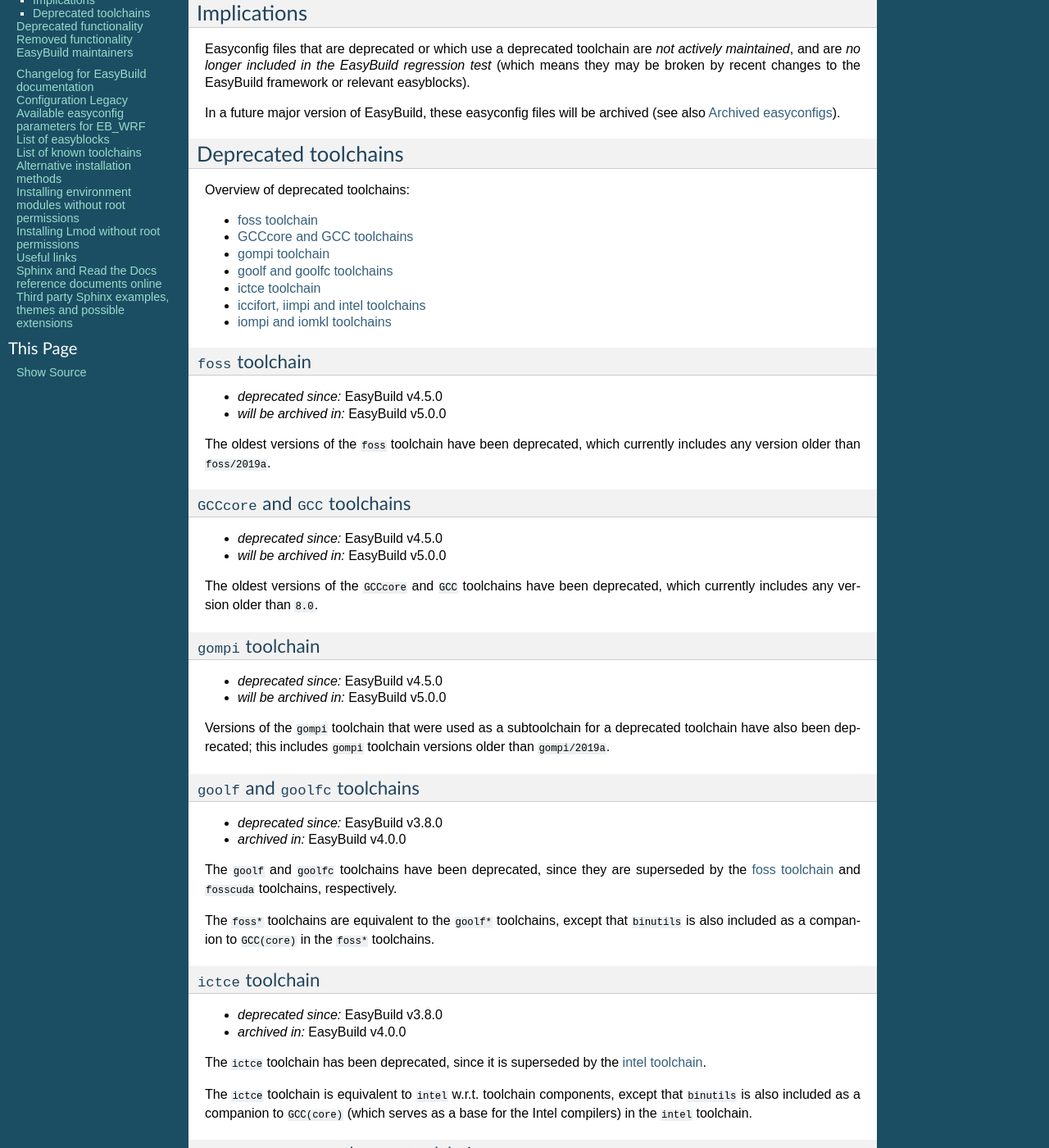
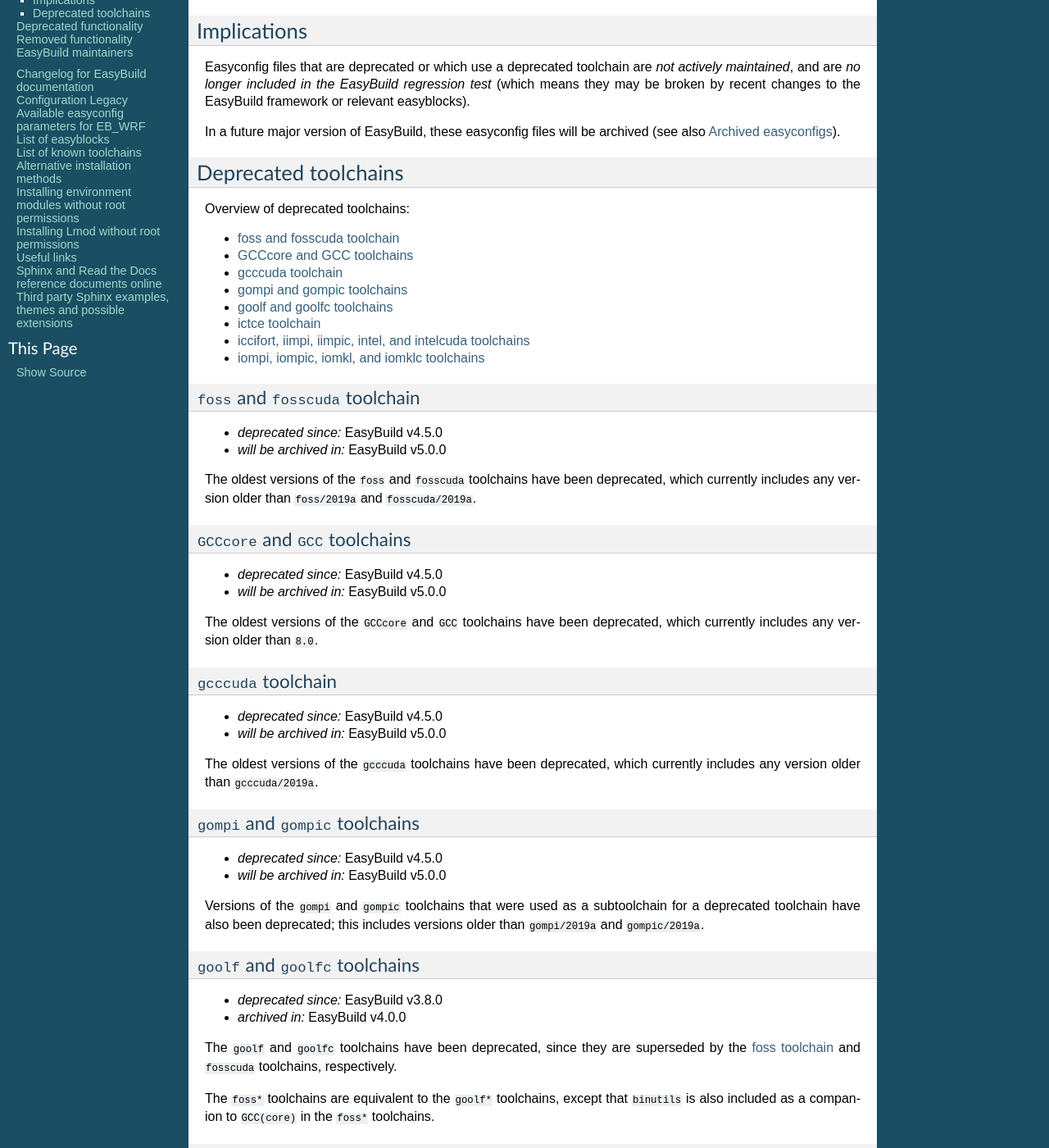
Before and after one commit to easybuilders/easybuild, a Sphinx documentation site: the page built from docs/Deprecated-easyconfigs.rst, in a window 1280 px wide and 1400 px high, scrolled down 997 px. Shown: the whole window at 82% size. Built offline with Sphinx 7.4.7, drawn with Linux system fonts in a browser that asks for light colours; pages that are not in the unit, such as notebooks, are missing from menus; some of the changed text lies outside the part shown.

Commit message:
another update for overview of deprecated toolchains for EasyBuild v4.5.0

```diff
--- a/docs/Deprecated-easyconfigs.rst
+++ b/docs/Deprecated-easyconfigs.rst
@@ -65,6 +65,7 @@
 
 * :ref:`deprecated_easyconfigs_toolchains_foss`
 * :ref:`deprecated_easyconfigs_toolchains_gcc`
+* :ref:`deprecated_easyconfigs_toolchains_gcccuda`
 * :ref:`deprecated_easyconfigs_toolchains_gompi`
 * :ref:`deprecated_easyconfigs_toolchains_goolf`
 * :ref:`deprecated_easyconfigs_toolchains_ictce`
@@ -74,14 +75,14 @@
 
 .. _deprecated_easyconfigs_toolchains_foss:
 
-``foss`` toolchain
-~~~~~~~~~~~~~~~~~~
+``foss`` and ``fosscuda`` toolchain
+~~~~~~~~~~~~~~~~~~~~~~~~~~~~~~~~~~~
 
 * *deprecated since:* EasyBuild v4.5.0
 * *will be archived in:* EasyBuild v5.0.0
 
-The oldest versions of the ``foss`` toolchain have been deprecated,
-which currently includes any version older than ``foss/2019a``.
+The oldest versions of the ``foss`` and ``fosscuda`` toolchains have been deprecated,
+which currently includes any version older than ``foss/2019a`` and ``fosscuda/2019a``.
 
 
 .. _deprecated_easyconfigs_toolchains_gcc:
@@ -96,16 +97,28 @@
 which currently includes any version older than ``8.0``.
 
 
-.. _deprecated_easyconfigs_toolchains_gompi:
+.. _deprecated_easyconfigs_toolchains_gcccuda:
 
-``gompi`` toolchain
-~~~~~~~~~~~~~~~~~~~
+``gcccuda`` toolchain
+~~~~~~~~~~~~~~~~~~~~~
 
 * *deprecated since:* EasyBuild v4.5.0
 * *will be archived in:* EasyBuild v5.0.0
 
-Versions of the ``gompi`` toolchain that were used as a subtoolchain for a deprecated toolchain
-have also been deprecated; this includes ``gompi`` toolchain versions older than ``gompi/2019a``.
+The oldest versions of the ``gcccuda`` toolchains have been deprecated,
+which currently includes any version older than ``gcccuda/2019a``.
+
+
+.. _deprecated_easyconfigs_toolchains_gompi:
+
+``gompi`` and ``gompic`` toolchains
+~~~~~~~~~~~~~~~~~~~~~~~~~~~~~~~~~~~
+
+* *deprecated since:* EasyBuild v4.5.0
+* *will be archived in:* EasyBuild v5.0.0
+
+Versions of the ``gompi`` and ``gompic`` toolchains that were used as a subtoolchain for a deprecated toolchain
+have also been deprecated; this includes versions older than ``gompi/2019a`` and ``gompic/2019a``.
 
 
 .. _deprecated_easyconfigs_toolchains_goolf:
@@ -140,8 +153,8 @@
 
 .. _deprecated_easyconfigs_toolchains_intel:
 
-``iccifort``, ``iimpi`` and ``intel`` toolchains
-~~~~~~~~~~~~~~~~~~~~~~~~~~~~~~~~~~~~~~~~~~~~~~~~
+``iccifort``, ``iimpi``, ``iimpic``, ``intel``, and ``intelcuda`` toolchains
+~~~~~~~~~~~~~~~~~~~~~~~~~~~~~~~~~~~~~~~~~~~~~~~~~~~~~~~~~~~~~~~~~~~~~~~~~~~~
 
 * *deprecated since:* EasyBuild v4.5.0
 * *will be archived in:* EasyBuild v5.0.0
@@ -151,17 +164,17 @@
 Deprecated versions include:
 
 * ``iccifort`` versions older than ``2019.0``
-* ``iimpi`` versions older than ``2019a``
-* ``intel`` versions older than ``2019a``
+* ``iimpi`` and ``iimpic`` versions older than ``2019a``
+* ``intel`` and ``intelcuda`` versions older than ``2019a``
 
 
 .. _deprecated_easyconfigs_toolchains_iomkl:
 
-``iompi`` and ``iomkl`` toolchains
-~~~~~~~~~~~~~~~~~~~~~~~~~~~~~~~~~~
+``iompi``, ``iompic``, ``iomkl``, and ``iomklc`` toolchains
+~~~~~~~~~~~~~~~~~~~~~~~~~~~~~~~~~~~~~~~~~~~~~~~~~~~~~~~~~~~
 
 * *deprecated since:* EasyBuild v4.5.0
 * *will be archived in:* EasyBuild v5.0.0
 
-The oldest versions of the ``iompi`` and ``iomkl`` toolchains have been deprecated,
-which currently includes any version older than ``iompi/2019a`` and ``iomkl/2019a``.
+The oldest versions of the ``iompi``, ``iompic``, ``iomkl`` and ``iomklc`` toolchains have been deprecated,
+which currently includes any version older than ``2019a``.
```
